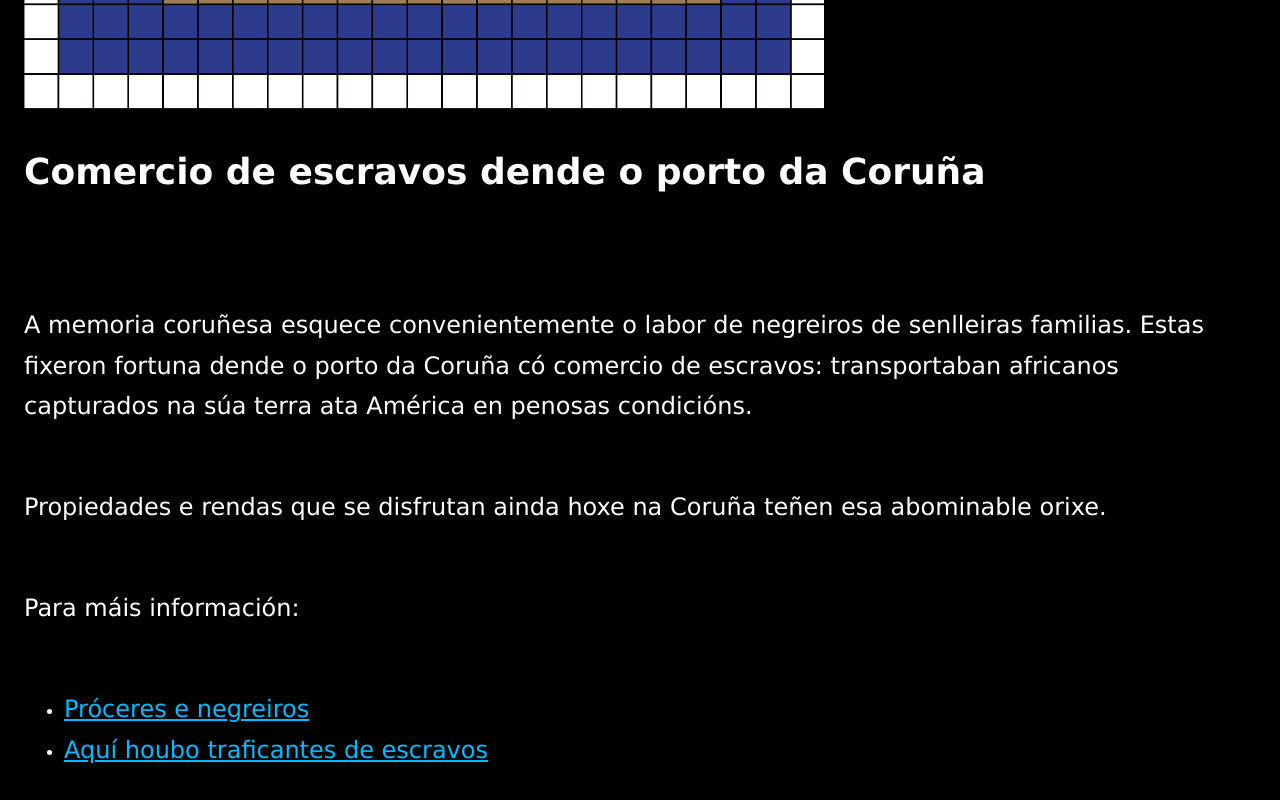
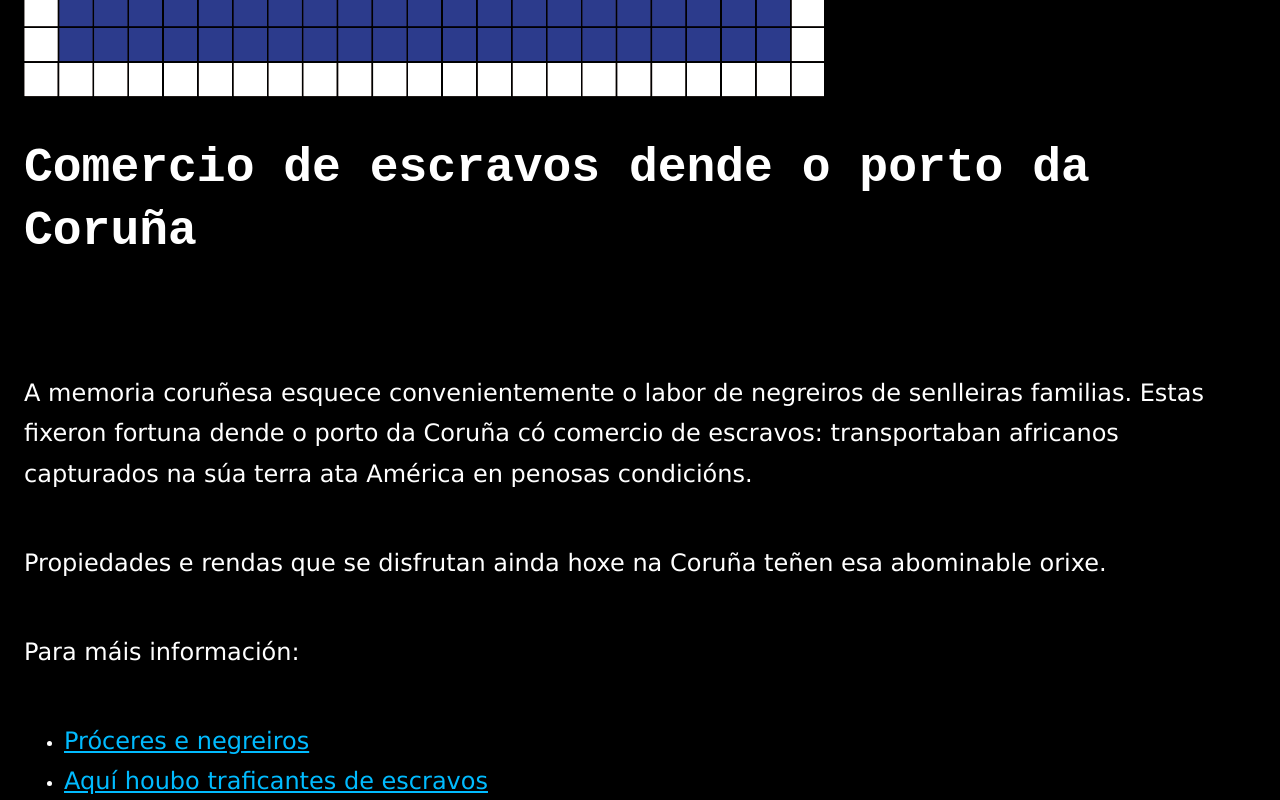
Before and after one commit to xerionweb/esclavistas, a plain HTML site: page index.html in a window 1280 px wide. Shown: the part 840-1640 px from the top of the page. Drawn offline with Linux system fonts and the light colour scheme.

Commit message:
update css styles
update css styles

```diff
--- a/styles.css
+++ b/styles.css
@@ -4,14 +4,14 @@
 
 body { color: #ffffff; font-family: Verdana; padding: 16px; line-height: 1.7em; background-color: black;}
 
-p {margin-bottom:2.5em;}
+p {margin-bottom:2em;}
 
 
 
 
 @media screen and (min-width: 480px) {
 	h1 {
-		font-size: 26px; line-height: 1.7em;
+		font-size: 30px; font-family: 'Courier New', Courier, monospace;  line-height: 1.3em;
 	}
 
     p {
@@ -25,7 +25,7 @@ p {margin-bottom:2.5em;}
 
 @media screen and (min-width: 481px) and (max-width: 600px) {
 	h1 {
-		font-size: 30px; line-height: 1.7em;
+		font-size: 40px; font-family: 'Courier New', Courier, monospace;  line-height: 1.3em;
 	}
 
     p {
@@ -39,7 +39,7 @@ p {margin-bottom:2.5em;}
 
 @media screen and (min-width: 601px) {
 	h1 {
-		font-size: 36px; line-height: 1.7em;
+		font-size: 48px; font-family: 'Courier New', Courier, monospace;  line-height: 1.3em;
 	}
 
     p
```
